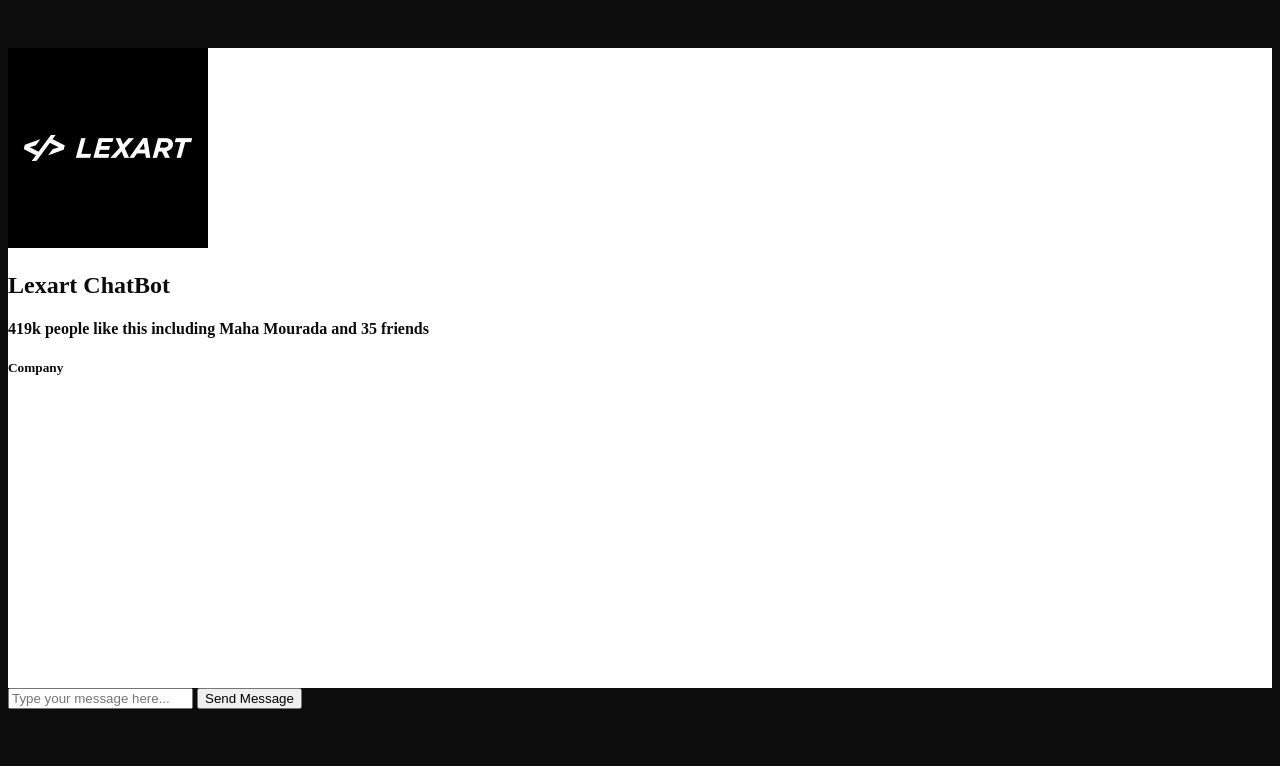
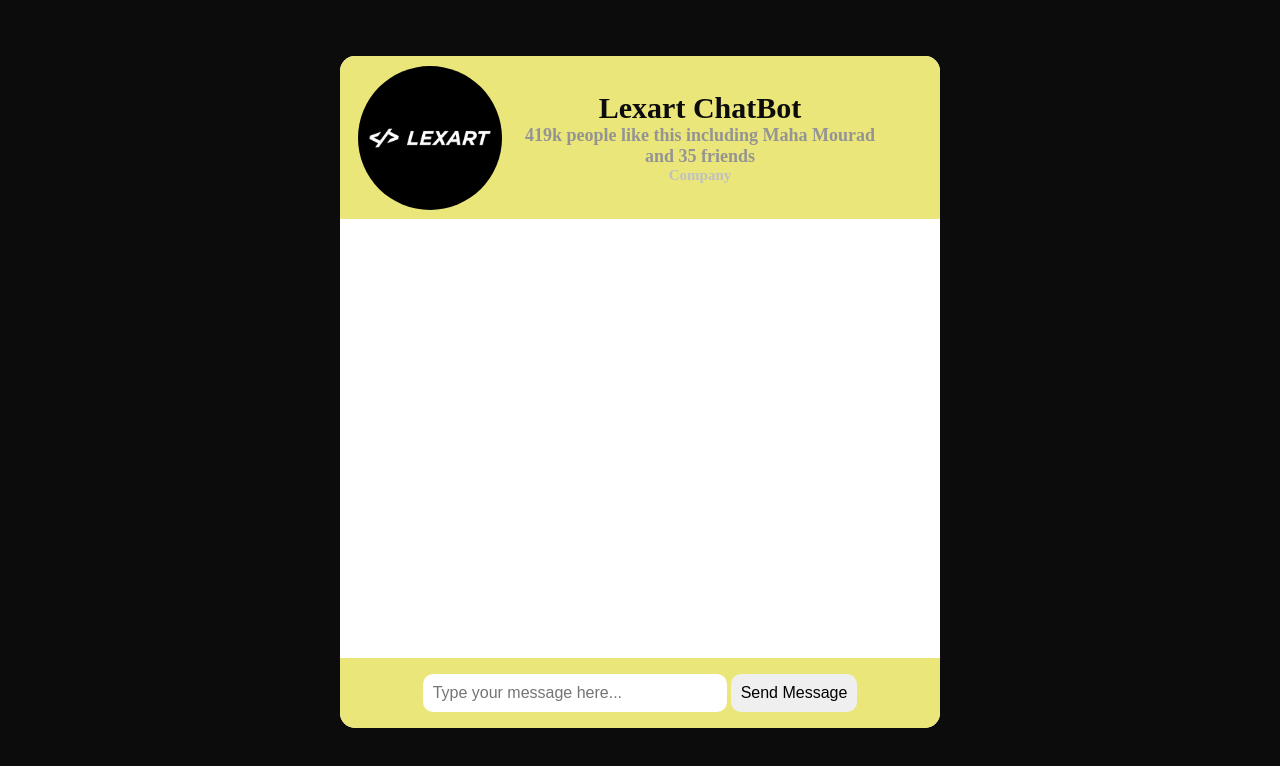
Before and after one commit to suelemmacedo/Itau-ChatBot, a plain HTML site: page index.html in a window 1280 px wide. Drawn offline with Linux system fonts and the light colour scheme.

Commit message:
Ending CSS and Starting Main.Js

```diff
--- a/index.html
+++ b/index.html
@@ -11,21 +11,25 @@
 </head>
 
 <body>
-  <div id="container-box">
+  <div class="container-box">
     <div class="header">
-      <img id="lexart-image" src="./assets/lexart.jpeg" alt="lexart image" />
-      <h2>Lexart ChatBot</h2>
-      <h4>419k people like this including Maha Mourada and 35 friends</h4>
-      <h5>Company</h5>
-      <p id="status-chat"></p>
+      <div class="image-container">
+        <img id="lexart-image" src="./assets/lexart.jpeg" alt="lexart image" />
+      </div>
+      <div class="text-container">
+        <p>Lexart ChatBot</p>
+        <p id="text-2">419k people like this including Maha Mourad and 35 friends</p>
+        <p id="text-3">Company</p>
+      </div>
+      <!-- <p id="status-chat"></p> -->
     </div>
     <div id="chat-historic">
       <!-- Aqui acontece o chat -->
     </div>
-  </div>
-  <div class="footer-chat">
-    <input type="text" id="message-input" placeholder="Type your message here..." />
-    <button type="submit" id="btn-submit">Send Message</button>
+    <div class="footer-chat">
+      <input type="text" id="message-input" placeholder="Type your message here..." />
+      <button type="submit" id="btn-submit">Send Message</button>
+    </div>
   </div>
 </body>
 
--- a/style.css
+++ b/style.css
@@ -1,26 +1,100 @@
-:root{
+:root {
   --dark: #0c0c0c;
   --white: #fff;
-  --gray1: #949494
-  --gray2: #cccccc;
-  --yellow: #FFFF00;
+  --gray1: #949494;
+  --gray2: #c0c0c0;
+  --yellow: #eae679;
 }
 
 body {
   background-color: var(--dark);
   color: var(--white);
-  font-family: "Arial, Helvetica, sans-serif;"
+  font-family: "Arial, Helvetica, sans-serif";
   display: flex;
-  justify-content:center;
-  height: 100vh;
+  justify-content: center;
+  height: 90vh;
 }
 
-#container-box{
+.container-box {
   background-color: var(--white);
   margin-top: 3rem;
   color: var(--dark);
-  height: 80vh;
   display: flex;
   flex-direction: column;
+  justify-content: space-between;
+  width: 600px;
+  max-height: 800px;
+  border-radius: 15px;
+  text-align: center;
+}
 
+.header {
+  display: flex;
+  background-color: var(--yellow);
+  border-radius: 15px 15px 0 0;
 }
+
+.image-container {
+  width: 30%;
+  height: 100%;
+}
+
+#lexart-image {
+  border-radius: 100%;
+  margin-top: 5px;
+  padding: 5px;
+  width: 80%;
+}
+
+.text-container {
+  display: flex;
+  flex-direction: column;
+  justify-content: center;
+  align-items: center;
+  width: 60%;
+}
+
+p {
+  margin: 0;
+  color: var(--black);
+  font-weight: bold;
+  font-size: 30px;
+}
+
+#text-2 {
+  color: var(--gray1);
+  font-size: 18px;
+}
+
+#text-3 {
+  color: var(--gray2);
+  font-size: 15px;
+}
+
+.footer-chat {
+  background-color: var(--yellow);
+  padding: 16px;
+  border-radius: 0 0 15px 15px;
+}
+
+#message-input {
+  width: 50%;
+  font-size: 1rem;
+  outline: none;
+  border: none;
+  padding: 10px;
+  border-radius: 10px;
+}
+
+#btn-submit {
+  border-radius: 10px;
+  font-size: 1rem;
+  border: none;
+  padding: 10px;
+}
+
+#btn-submit:hover {
+  background-color: var(--gray2);
+  cursor: pointer;
+  transition: 0.6s;
+}
```
